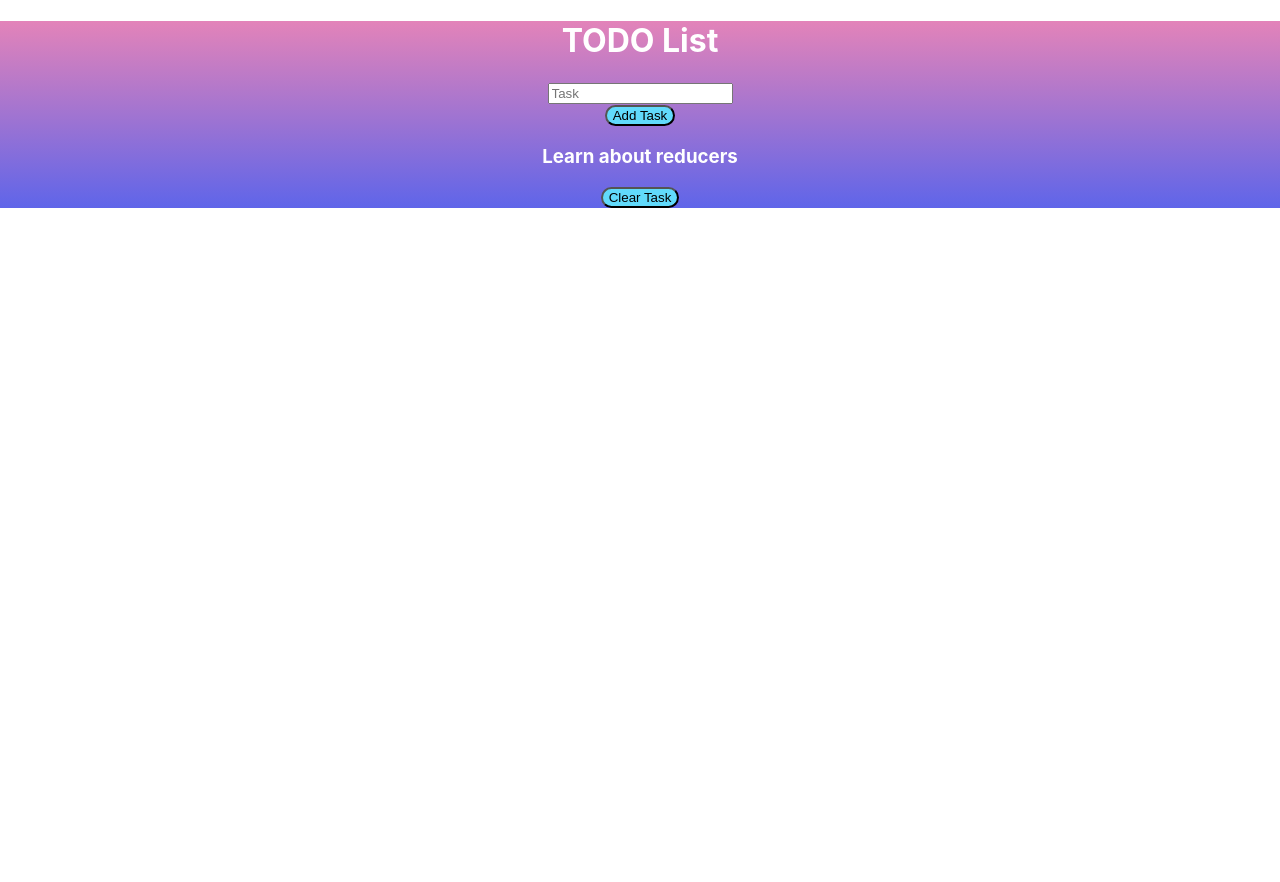
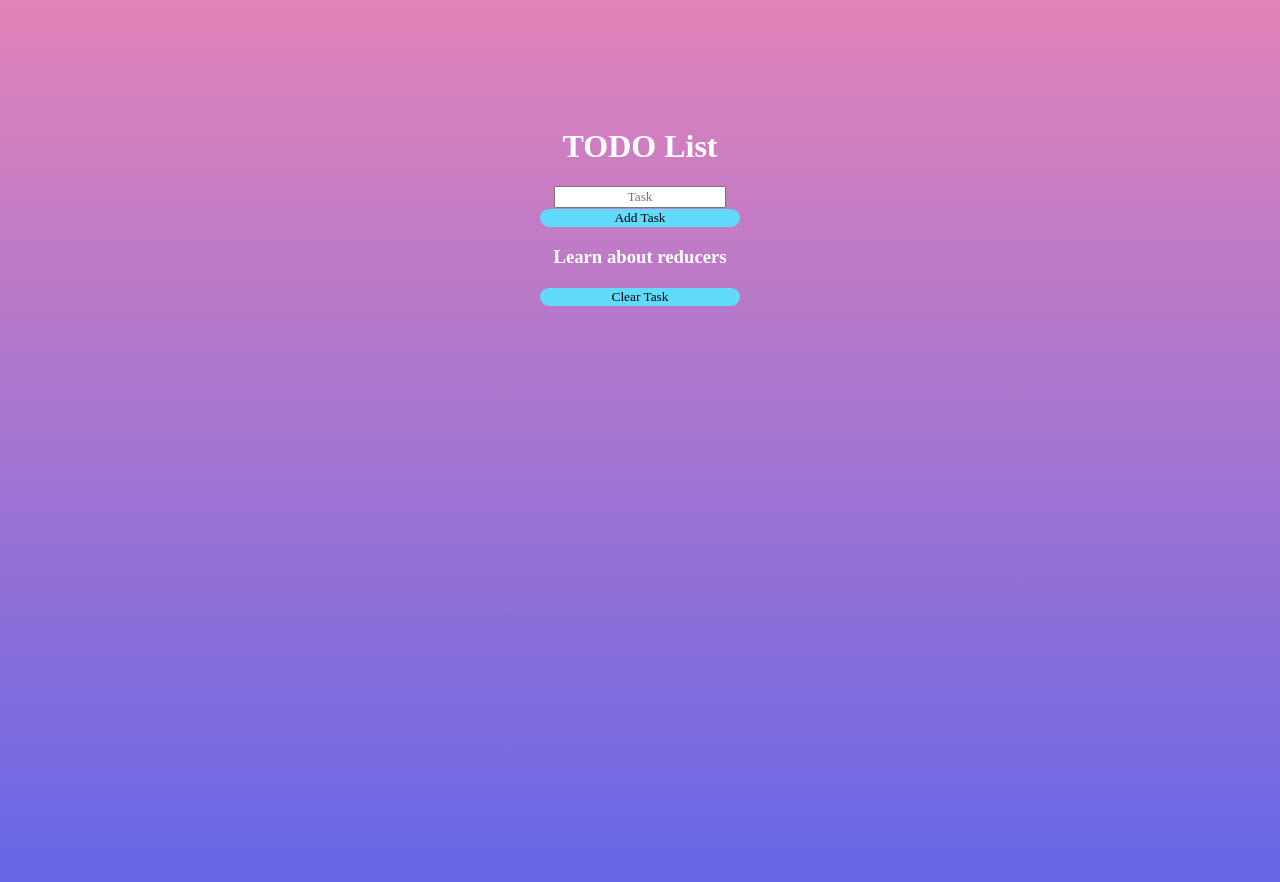
Before and after one commit to bloominstituteoftechnology/reducer-todo, a React (Create React App) app in the folder todo/: page / in a window 1280 px wide. Shown: the top 882 px of the page. Before the commit the page ends 800 px from the top, so only its background shows below. Built offline with nearby package versions, Linux system fonts and the light colour scheme.

Commit message:
More Styling added

```diff
--- a/todo/src/App.css
+++ b/todo/src/App.css
@@ -1,12 +1,40 @@
 .App {
   text-align: center;
- background-image: linear-gradient(#e383b9, #5f65e9);
  color: white;
+ font-family: cursive;
+ margin-top: 10%;
+}
+body{
+  background-image: linear-gradient(#e383b9, #5f65e9);
+  height: 100vh;
+  width: 100%;
+}
+input[type=text] {
+  transition: width .1s ease-in-out;
 }
 
+input[type=text]:focus {
+  width: 25%;
+  background-color: lightblue;
+}
+input{
+  text-align: center;
+  font-family: cursive;
+}
 button{
   background-color: #61dafb;
   border-radius: 25px;
+  border: none;
+  width: 200px;
+  font-family: cursive;
+}
+button:hover{
+  box-shadow: 0 20px 24px 0 rgba(0,0,0,0.24), 0 17px 50px 0 rgba(0,0,0,0.19);
+}
+button:active {
+  background-color: palevioletred;
+  box-shadow: 0 5px #666;
+  transform: translateY(4px);
 }
 
 .App-logo {
--- a/todo/src/App.js
+++ b/todo/src/App.js
@@ -1,7 +1,6 @@
 import React, {useState, useReducer} from 'react';
 import {reducerState, initialState} from './reducer/reducer';
 import List from './components/list';
-import Todo from './components/todo';
 import './App.css';
 
 function App() {
```
